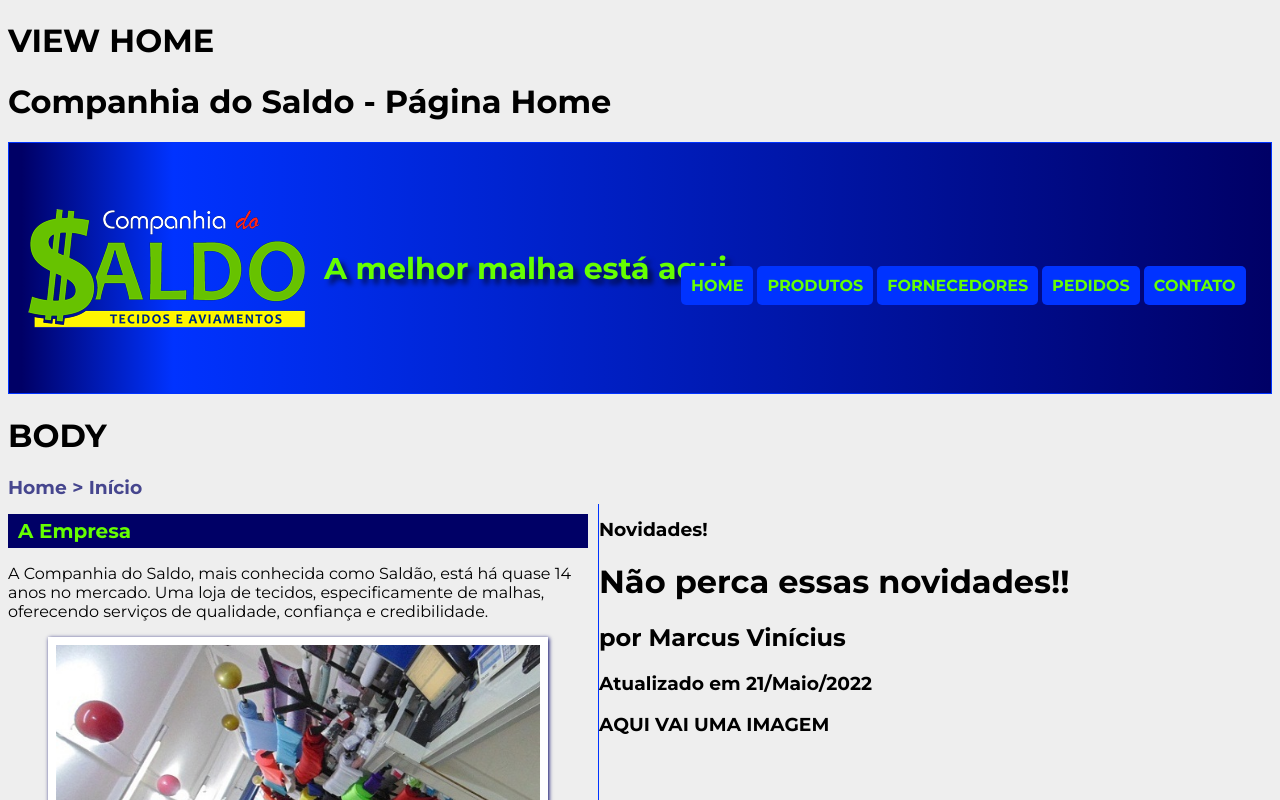
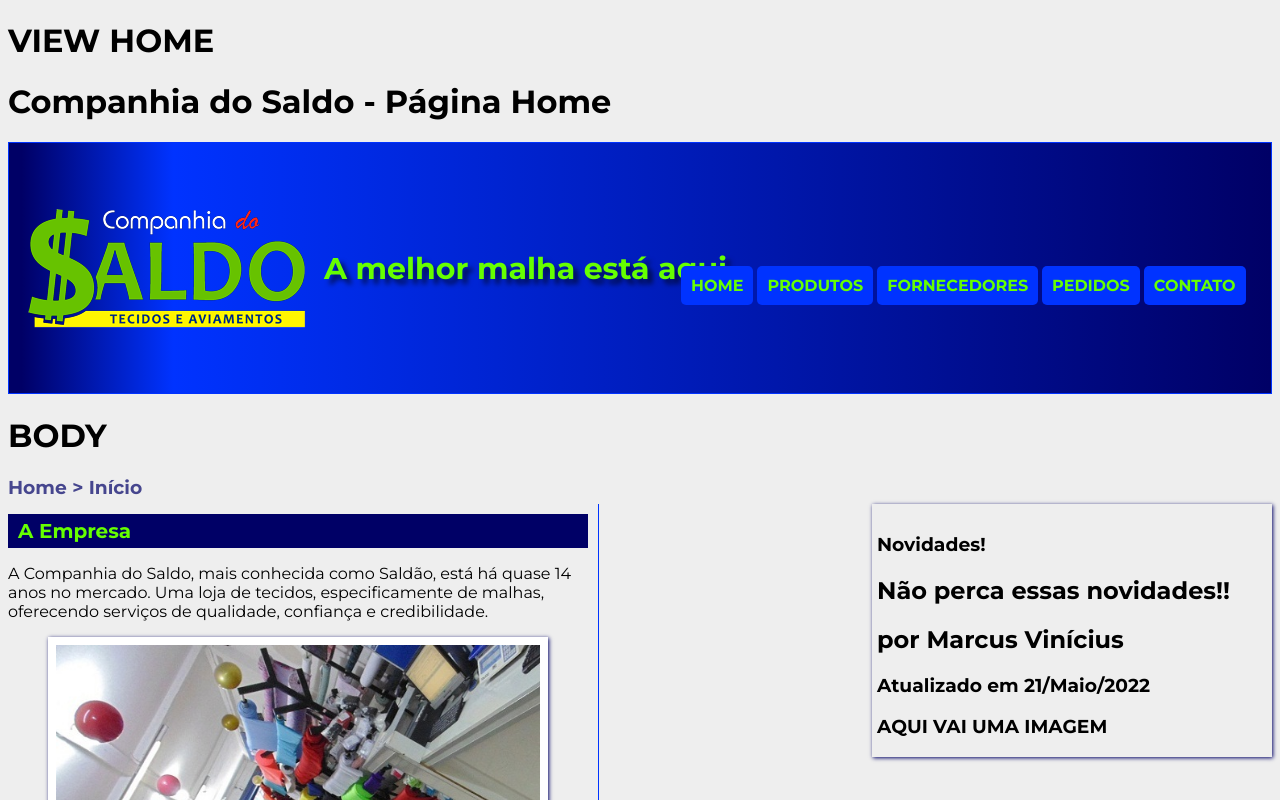
Before and after one commit to marcusviniciusmo/Companhia_Do_Saldo_Website, a React (Vite) app in the folder frontend/: page / in a window 1280 px wide. Shown: the top 800 px of the page. Built offline with nearby package versions, Linux system fonts and the light colour scheme.

Commit message:
Aside component styling

```diff
--- a/frontend/src/components/Aside/index.tsx
+++ b/frontend/src/components/Aside/index.tsx
@@ -1,7 +1,10 @@
 import { AsideProps } from "../../types/Aside";
+import { Container } from "./styles";
 
 export function Aside(props: AsideProps) {
   return (
-    <>{props.children}</>
+    <Container>
+      {props.children}
+    </Container>
   );
 };
--- /dev/null
+++ b/frontend/src/components/Aside/styles.tsx
@@ -0,0 +1,9 @@
+import styled from 'styled-components';
+
+export const Container = styled.aside`
+  width: 39rem;
+  padding: 1rem 0.5rem 0rem 0.5rem;
+  box-shadow: 0.1rem 0.1rem 0.4rem var(--color-secondary);
+  display: block;
+  float: right;
+`;
```
